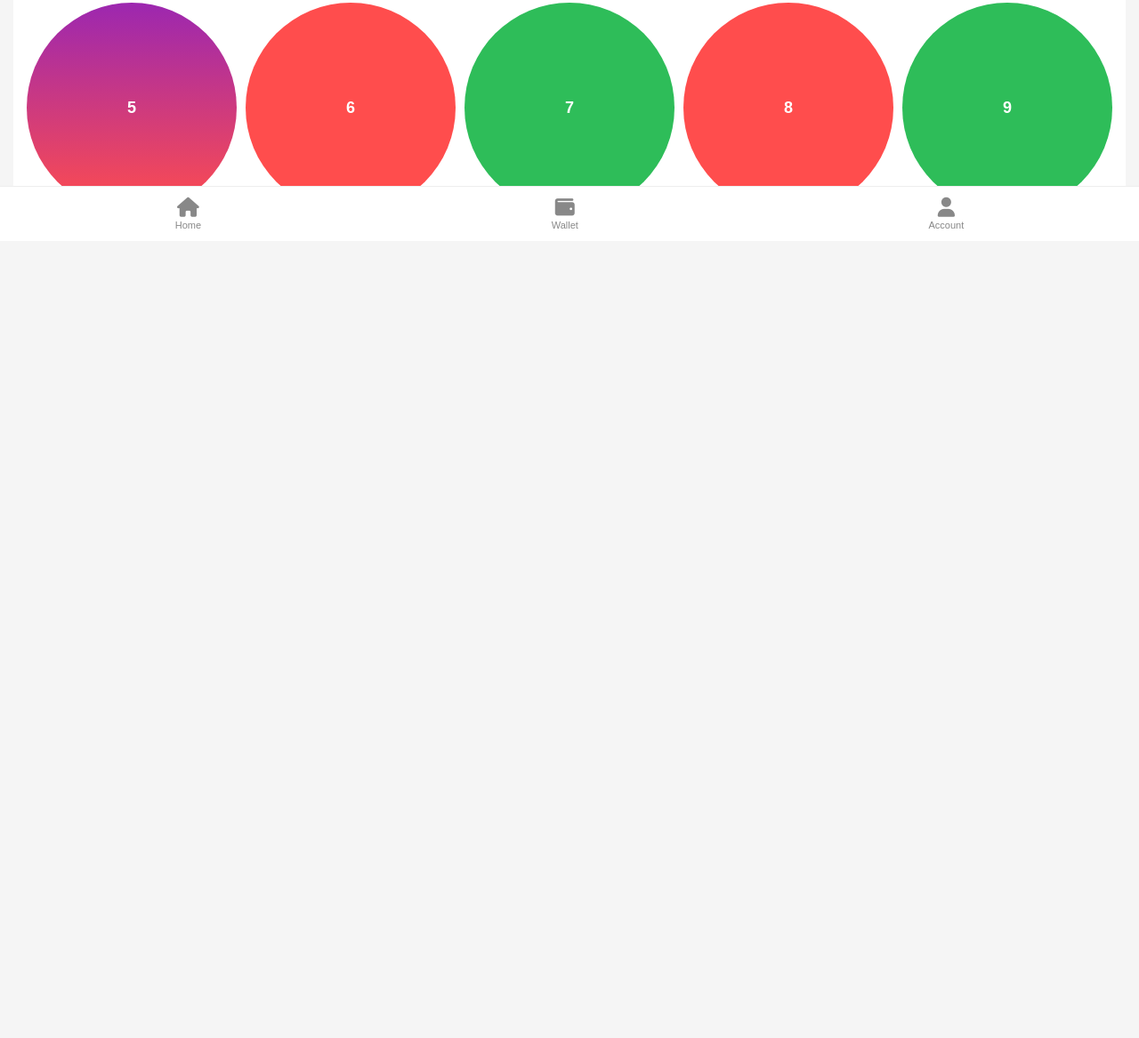
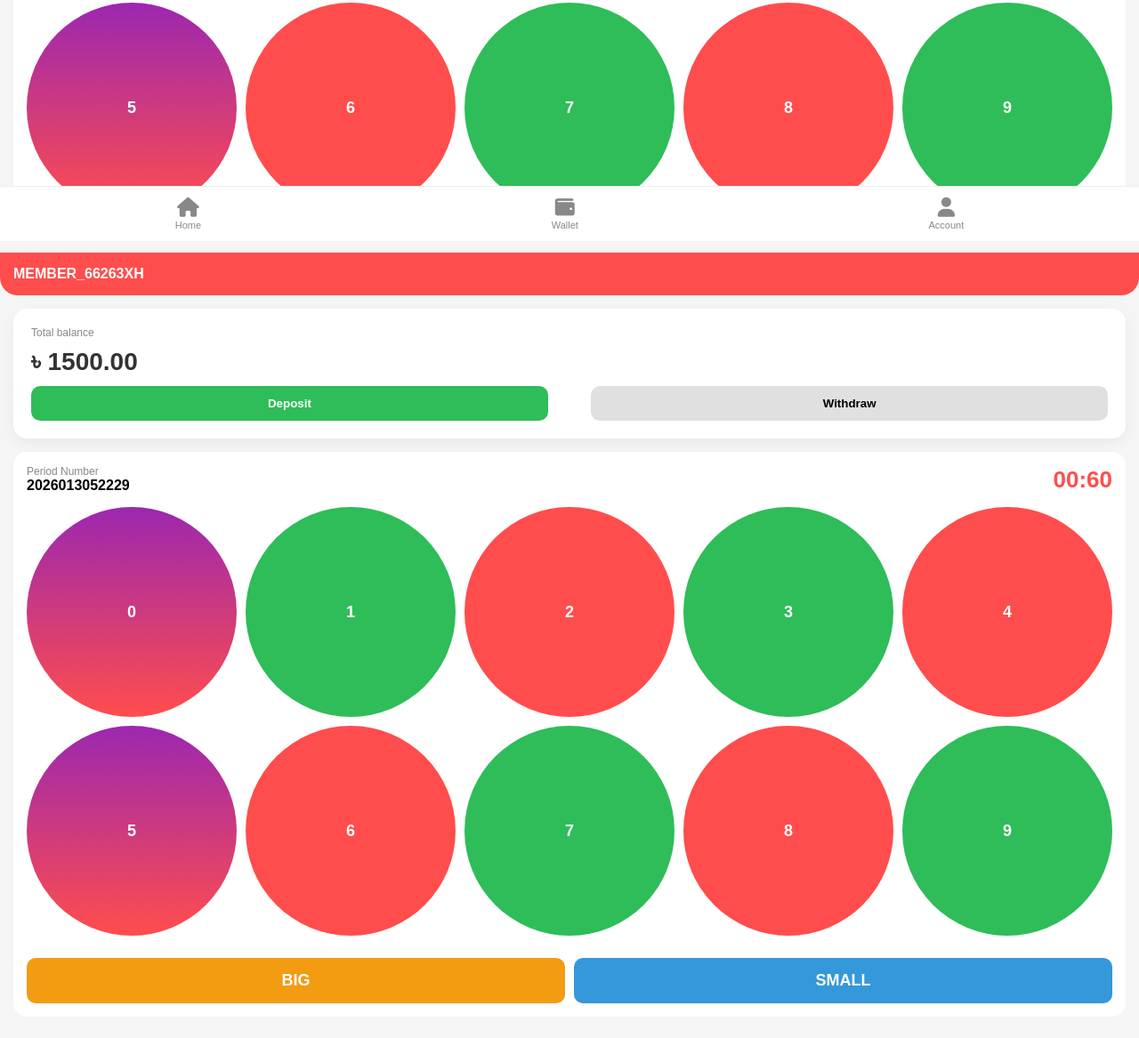
Before and after one commit to muhiburrahmanbd4250-crypto/ignice-wingo, a website: page index.html in a window 1280 px wide. Shown: the part 529-1696 px from the top of the page at 89% size. Before the commit the page ends 893 px from the top, so only its background shows below. Drawn offline with Linux system fonts and the light colour scheme.

Commit message:
Update index.html

```diff
--- a/index.html
+++ b/index.html
@@ -59,3 +59,105 @@
     </script>
 </body>
 </html>
+
+<!DOCTYPE html>
+<html lang="en">
+<head>
+    <meta charset="UTF-8">
+    <meta name="viewport" content="width=device-width, initial-scale=1.0">
+    <title>Ignice Pro Gaming</title>
+    <link rel="stylesheet" href="https://cdnjs.cloudflare.com/ajax/libs/font-awesome/6.0.0/dist/css/all.min.css">
+    <style>
+        :root { --main-red: #ff4d4d; --main-green: #2ebd59; --bg: #f5f5f5; }
+        body { background: var(--bg); font-family: Arial, sans-serif; margin: 0; padding-bottom: 80px; }
+        .top-nav { background: var(--main-red); color: white; padding: 15px; font-weight: bold; border-radius: 0 0 20px 20px; }
+        .wallet-card { background: white; margin: 15px; padding: 20px; border-radius: 15px; box-shadow: 0 5px 15px rgba(0,0,0,0.05); }
+        .balance { font-size: 28px; font-weight: bold; margin: 10px 0; color: #333; }
+        .btn-pay { width: 48%; padding: 12px; border: none; border-radius: 10px; font-weight: bold; cursor: pointer; }
+        .deposit { background: var(--main-green); color: white; }
+        .wingo-box { background: white; margin: 15px; padding: 15px; border-radius: 15px; }
+        .timer-val { font-size: 26px; font-weight: bold; color: var(--main-red); }
+
+        /* Number Grid */
+        .num-grid { display: grid; grid-template-columns: repeat(5, 1fr); gap: 10px; padding: 15px 0; }
+        .num-btn { aspect-ratio: 1; border-radius: 50%; border: none; font-size: 18px; font-weight: bold; color: white; cursor: pointer; }
+        .n0, .n5 { background: linear-gradient(#9c27b0, #ff4d4d); }
+        .n1, .n3, .n7, .n9 { background: var(--main-green); }
+        .n2, .n4, .n6, .n8 { background: var(--main-red); }
+
+        /* BIG and SMALL Buttons */
+        .bs-row { display: flex; gap: 10px; margin-top: 10px; }
+        .bs-btn { flex: 1; padding: 15px; border: none; border-radius: 10px; font-weight: bold; font-size: 18px; color: white; cursor: pointer; }
+        .big { background: #f39c12; } /* Orange color for Big */
+        .small { background: #3498db; } /* Blue color for Small */
+
+        .footer { position: fixed; bottom: 0; width: 100%; background: white; display: flex; justify-content: space-around; padding: 12px 0; border-top: 1px solid #eee; }
+        .foot-item { text-align: center; color: #888; font-size: 11px; text-decoration: none; }
+        .foot-item i { font-size: 22px; display: block; margin-bottom: 3px; }
+    </style>
+</head>
+<body>
+    <div class="top-nav">MEMBER_66263XH</div>
+
+    <div class="wallet-card">
+        <div style="font-size: 12px; color: #888;">Total balance</div>
+        <div class="balance">৳ 1500.00</div>
+        <div style="display:flex; justify-content:space-between;">
+            <button class="btn-pay deposit" onclick="alert('বিকাশ নম্বর: ০১৭XXXXXXXX')">Deposit</button>
+            <button class="btn-pay" style="background:#e0e0e0;">Withdraw</button>
+        </div>
+    </div>
+
+    <div class="wingo-box">
+        <div style="display:flex; justify-content:space-between; align-items:center;">
+            <div>
+                <div style="font-size:12px;color:#888;">Period Number</div>
+                <div id="period" style="font-weight:bold;">2026013052229</div>
+            </div>
+            <div class="timer-val" id="timer">00:60</div>
+        </div>
+
+        <div class="num-grid">
+            <button class="num-btn n0" onclick="bet(0)">0</button>
+            <button class="num-btn n1" onclick="bet(1)">1</button>
+            <button class="num-btn n2" onclick="bet(2)">2</button>
+            <button class="num-btn n3" onclick="bet(3)">3</button>
+            <button class="num-btn n4" onclick="bet(4)">4</button>
+            <button class="num-btn n5" onclick="bet(5)">5</button>
+            <button class="num-btn n6" onclick="bet(6)">6</button>
+            <button class="num-btn n7" onclick="bet(7)">7</button>
+            <button class="num-btn n8" onclick="bet(8)">8</button>
+            <button class="num-btn n9" onclick="bet(9)">9</button>
+        </div>
+
+        <div class="bs-row">
+            <button class="bs-btn big" onclick="bet('BIG')">BIG</button>
+            <button class="bs-btn small" onclick="bet('SMALL')">SMALL</button>
+        </div>
+    </div>
+
+    <nav class="footer">
+        <a href="#" class="foot-item"><i class="fas fa-home"></i>Home</a>
+        <a href="#" class="foot-item"><i class="fas fa-wallet"></i>Wallet</a>
+        <a href="#" class="foot-item"><i class="fas fa-user"></i>Account</a>
+    </nav>
+
+    <script>
+        let t = 60;
+        let p = 2026013052229;
+        setInterval(() => {
+            t--;
+            if(t < 0) {
+                t = 60;
+                p++;
+                document.getElementById('period').innerText = p;
+            }
+            document.getElementById('timer').innerText = "00:" + (t < 10 ? '0' + t : t);
+        }, 1000);
+
+        function bet(val) {
+            alert("আপনি " + val + " এ বেট ধরেছেন।");
+        }
+    </script>
+</body>
+</html>
```
